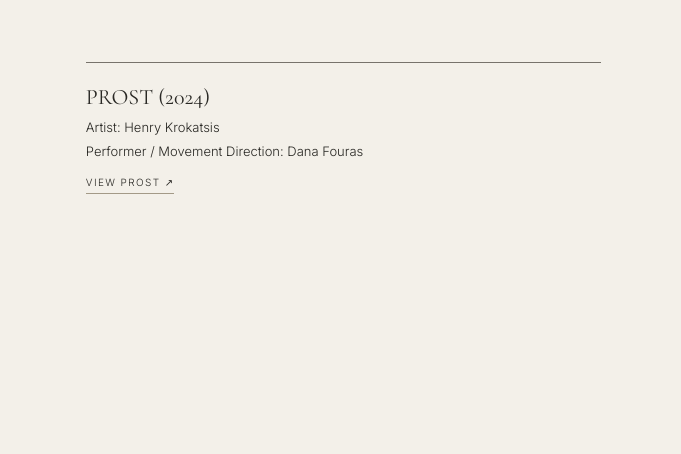
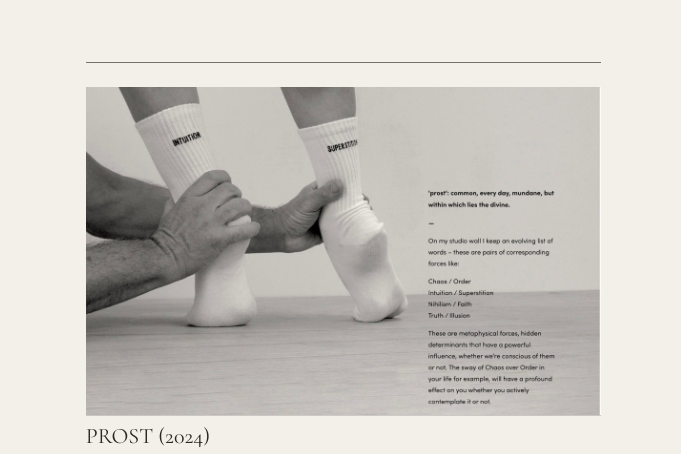
Before and after one commit to danafouras/danafouras.github.io, a plain HTML site: page index.html in a window 1280 px wide. Shown: the part 5146-5600 px from the top of the page, 599-1280 px from the left. Drawn offline with nearby package versions, Linux system fonts and the light colour scheme.

Commit message:
Update index.html

```diff
--- a/index.html
+++ b/index.html
@@ -350,6 +350,9 @@
   <p>Sound Advisor: Dana Fouras</p>
 </article>
       <article class="film-item" style="grid-column:2;">
+        <img src="assets/Screenshot 2026-11-21 at 18.16.54.jpg"
+     alt="PROST by Henry Krokatsis — editorial photograph and text"
+     style="display:block;width:100%;height:auto;margin:0 0 10px;">
   <h3>PROST (2024)</h3>
   <p>Artist: Henry Krokatsis</p>
   <p>Performer / Movement Direction: Dana Fouras</p>
```
